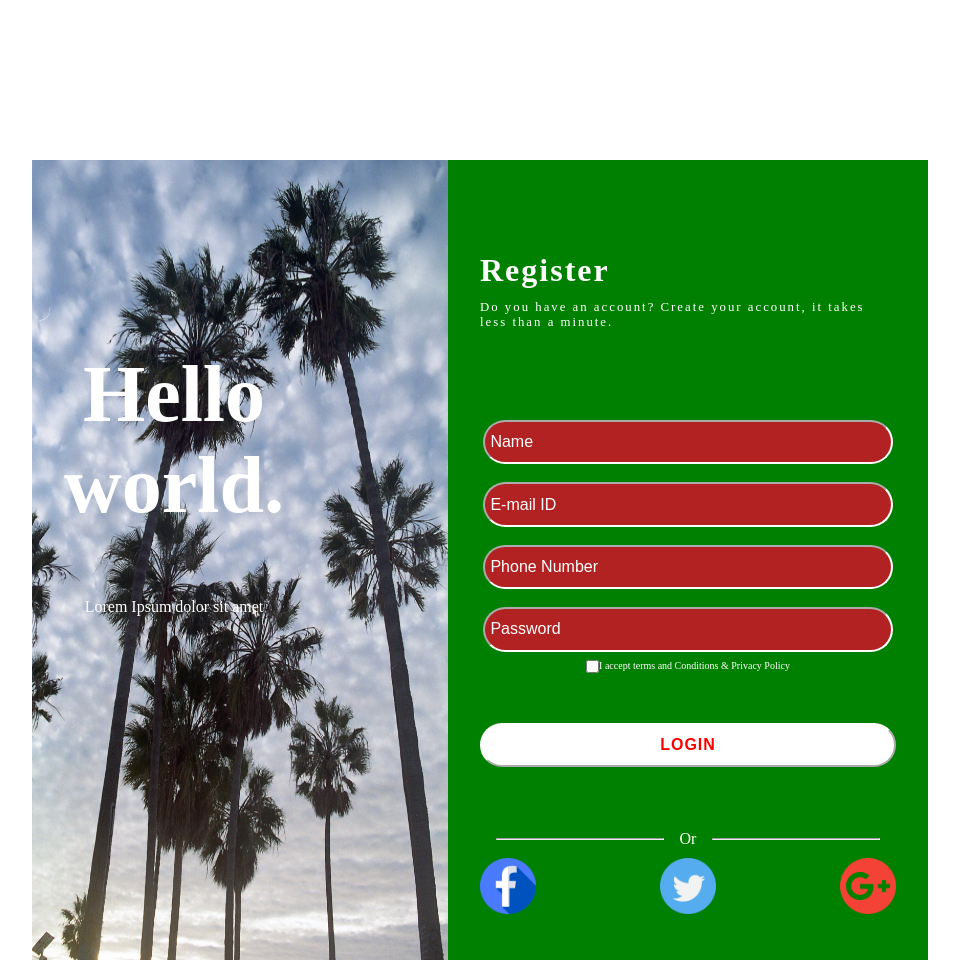
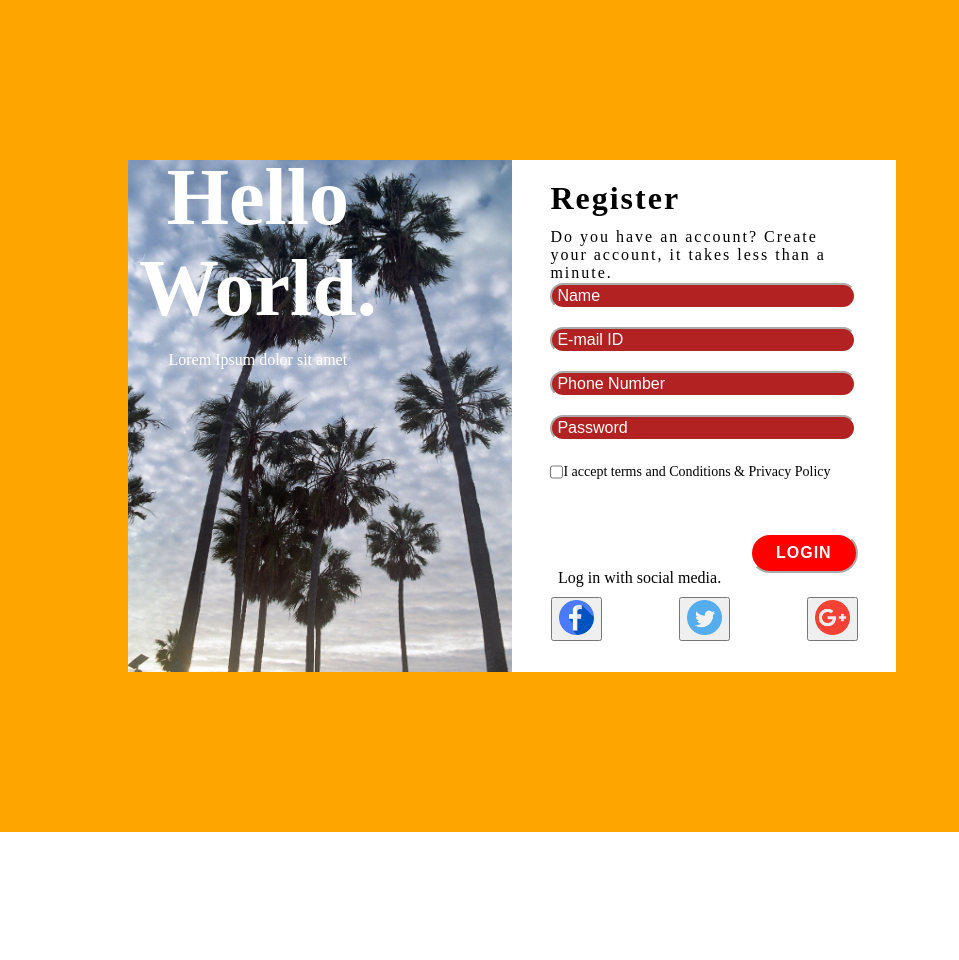
Before and after one commit to spiropoulos94/netmechanics-assignment, a website: page index.html in a window 1280 px wide. Shown: the top 960 px of the page, without its empty margins (128-1087 px from the left). After the commit the page ends 832 px from the top, so only its background shows below. Drawn offline with Linux system fonts and the light colour scheme.

Commit message:
desktop update

```diff
--- a/assets/scss/style.scss
+++ b/assets/scss/style.scss
@@ -1,5 +1,5 @@
 $pageColor: firebrick;
-$inputSize: 1.9rem;
+$inputSize: 5vh;
 
 body {
   background-color: $pageColor;
@@ -27,6 +27,10 @@ header {
 }
 
 #landing {
+  height: 100vh;
+  display: flex;
+  flex-direction: column;
+  justify-content: space-around;
   header {
     color: white;
     letter-spacing: 2px;
@@ -35,10 +39,6 @@ header {
       font-size: 0.8rem;
     }
   }
-  height: 100vh;
-  display: flex;
-  flex-direction: column;
-  justify-content: space-around;
 }
 
 main {
@@ -58,6 +58,7 @@ main {
       height: $inputSize;
       margin: 0;
       padding: 5px;
+      margin-top: 1.5vh;
       -webkit-border-radius: 50px;
       -moz-border-radius: 50px;
       border-radius: 50px;
@@ -128,7 +129,7 @@ input:-webkit-autofill {
 
 footer {
   img {
-    width: 7vh;
+    width: 4vh;
   }
 }
 
@@ -142,8 +143,15 @@ footer .divider {
 
 .social-links {
   display: flex;
-  justify-content: space-between;
+  justify-content: space-around;
   padding-top: 10px;
+  img {
+    width: 35px;
+  }
+}
+
+#login-social-msg {
+  display: none;
 }
 
 // try to move the input cursor towards the middle while typing in an input
@@ -153,14 +161,49 @@ footer .divider {
     background-color: white;
   }
 
+  #page {
+    background-color: orange;
+    display: flex;
+    justify-content: center;
+  }
+
   main {
-    background-color: green;
-    width: 70vw;
+    width: 60vw;
     max-width: none;
-    height: 100%;
+    height: 40vw;
     display: flex;
     flex-direction: row;
     margin: 10em;
+
+    form {
+      text-align: center;
+      margin: auto;
+      width: 80%;
+      display: flex;
+      flex-direction: column;
+      input,
+      .login-btn {
+        height: 1.5vh;
+        margin-top: 0vh;
+        font-size: 1rem;
+      }
+
+      #login-container {
+        display: flex;
+        justify-content: end;
+      }
+
+      .login-btn {
+        display: block;
+        text-align: center;
+        width: 35%;
+        height: 5vh;
+        background-color: red;
+        color: white;
+        font-size: 1rem;
+        position: relative;
+      }
+    }
   }
 
   #banner {
@@ -171,26 +214,75 @@ footer .divider {
     width: 50%;
     .banner_text {
       position: absolute;
-
-      top: 50%;
-      left: 50%;
-      transform: translate(-80%, -80%);
+      top: 40%;
+      left: 40%;
+      transform: translate(-60%, -80%);
       h1 {
         font-size: 5rem;
       }
       p {
         font-size: 1rem;
+        position: relative;
+        top: -50px;
       }
     }
     img {
       width: 100%;
-      height: 100vh;
+      height: 100%;
     }
   }
 
   #landing {
     width: 50%;
-    padding-left: 2rem;
-    padding-right: 2rem;
+    background-color: white;
+    height: 100%;
+
+    form {
+      position: relative;
+      top: -2em;
+    }
+
+    header {
+      color: black;
+      letter-spacing: 2px;
+      width: 80%;
+      display: block;
+      margin: auto;
+      position: relative;
+      top: -10px;
+      h1 {
+        font-size: 2rem;
+      }
+      p {
+        font-size: 1rem;
+      }
+    }
+  }
+
+  #terms_container {
+    color: black;
+    font-size: 14px;
+    display: flex;
+    justify-content: start;
+    position: relative;
+    top: 0.3rem;
+  }
+
+  footer .divider {
+    display: none;
+  }
+  .msg-icons {
+    text-align: left;
+    display: flex;
+    flex-direction: column;
+    padding-bottom: 8%;
+    span {
+      position: relative;
+      left: 12%;
+    }
+  }
+
+  #login-social-msg {
+    display: inline;
   }
 }
--- a/index.html
+++ b/index.html
@@ -7,11 +7,12 @@
     <link rel="stylesheet" href="./dist/assets/css/style.css"></link>
   </head>
   <body>
+    <div id="page">
     <main id="main">
       <section id="banner">
         <img id="landing_image" src="./dist/assets/images/landing_image.jpg">
         <div class="banner_text">
-          <H1>Hello world.</H1>
+          <H1>Hello World.</H1>
           <p>Lorem Ipsum dolor sit amet</p>
         </div>
       </section>
@@ -21,30 +22,31 @@
           <p>Do you have an account? Create your account, it takes less than a minute.</p>
       </header>
         <form id="form">
-          <label for="name"></label><br>
             <input type="text" placeholder="Name" id="name" name="name"><br>
-          <label for="email"></label><br>
             <input type="email" placeholder="E-mail ID" id="email" name="email"><br>
-          <label for="phone"></label><br>
             <input type="phone" placeholder="Phone Number" id="phone" name="phone"><br>
-          <label for="password"></label><br>
             <input type="password" placeholder="Password" id="password" name="password"><br>
           <div id="terms_container">
-          <label for="terms"></label><br>
           <input type="checkbox" id="terms" name="terms" style="color:white">I accept terms and Conditions & Privacy Policy</input><br>
         </div><br>
+        <div id="login-container">
             <button class="login-btn">LOGIN</button>
+          </div>
         </form>
         <footer>
           <div class="divider"><hr><span>Or</span><hr></div>
+          <div class="msg-icons">
+            <span id="login-social-msg">Log in with social media.</span>
           <div class="social-links">
-            <a href="#" target="_blank"><img src="dist/assets/favicons/facebook.png"></a>
-            <a href="#" target="_blank"><img src="dist/assets/favicons/twitter.png"></a>
-            <a href="#" target="_blank"><img src="dist/assets/favicons/google-plus.png"></a>
+            <a href="#" target="_blank"><button class="social-btn"><img src="dist/assets/favicons/facebook.png"></button></a>
+            <a href="#" target="_blank"><button class="social-btn"><img src="dist/assets/favicons/twitter.png"></button></a>
+            <a href="#" target="_blank"><button class="social-btn"><img src="dist/assets/favicons/google-plus.png"></button></a>
           </div>
+        </div>
         </footer>
       </section>
 
     </main>
+  </div>
   </body>
 </html>
```
Also changed, not shown: dist/assets/css/style.css.
